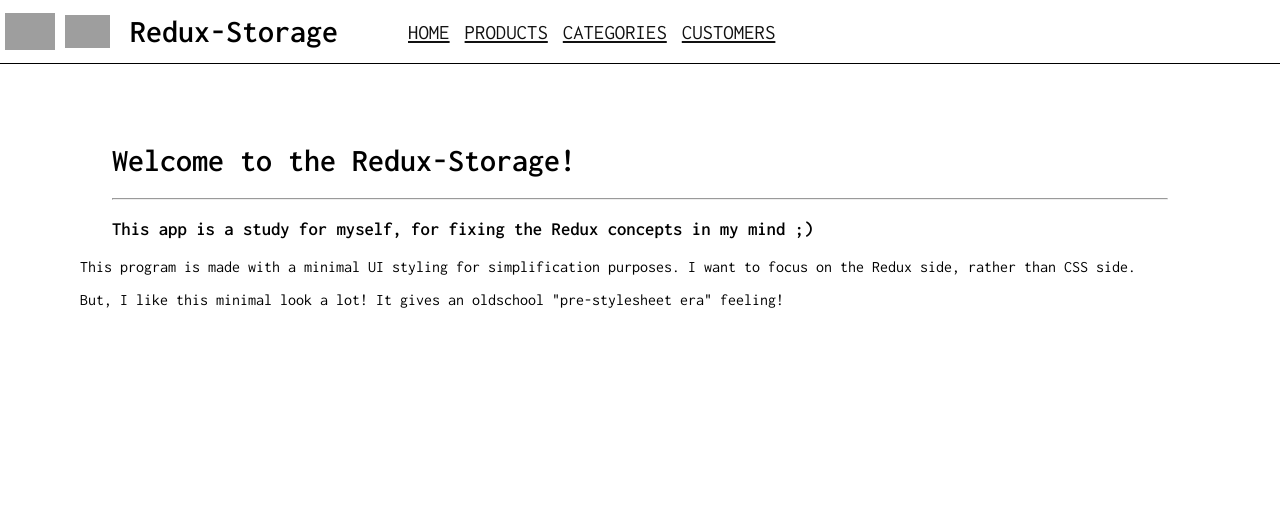
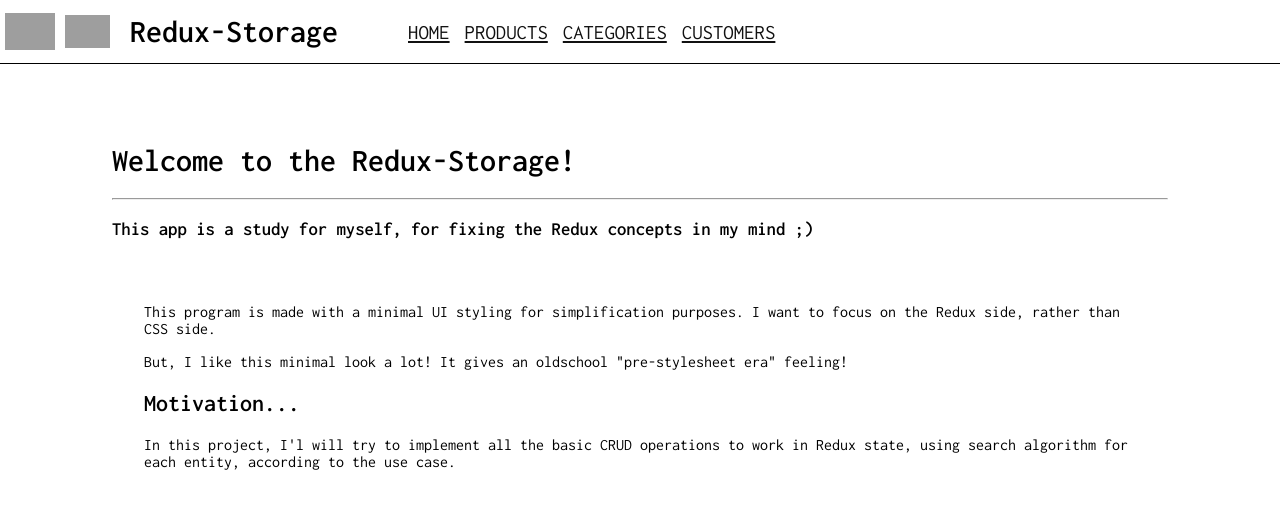
Before and after one commit to gabeFrancisco/Redux-Storage, a React (Create React App) app: page / in a window 1280 px wide. Shown: the top 508 px of the page. Built offline with nearby package versions, Linux system fonts and the light colour scheme; grey boxes are pictures that could not be loaded.

Commit message:
Created CategoriesPage and CategoriesList components and renamed some

```diff
--- a/src/App.js
+++ b/src/App.js
@@ -2,6 +2,7 @@
 import { BrowserRouter as Router, Routes, Route } from "react-router-dom";
 import HomePage from "./pages/HomePage";
 import ProductPage from "./pages/ProductsPage";
+import CategoriesPage from "./pages/CategoriesPage";
 
 function App() {
   return (
@@ -12,6 +13,7 @@
           <Routes>
             <Route path="/" element={<HomePage />} />
             <Route path="/products" element={<ProductPage />} />
+            <Route path="/categories" element={<CategoriesPage/>}/>
           </Routes>
         </div>
       </div>
--- a/src/components/Field/Field.js
+++ b/src/components/Fields/ProductField.js
@@ -1,5 +1,5 @@
 import React from "react";
-import "./Field.css";
+import "./ProductField.css";
 
 import { useFormik } from "formik";
 import { useDispatch } from "react-redux";
@@ -7,7 +7,7 @@
 
 import * as Yup from "yup";
 
-function Field() {
+function ProductField() {
   const dispatch = useDispatch();
   const formik = useFormik({
     initialValues: {
@@ -87,4 +87,4 @@
   );
 }
 
-export default Field;
+export default ProductField;
--- a/src/components/Products/List.js
+++ b/src/components/Lists/ProductsList.js
@@ -2,11 +2,11 @@
 import { useSelector } from "react-redux";
 import { useDispatch } from "react-redux";
 import { fetchProducts } from "../../store/actions/productsActions";
-import Field from "../Field/Field";
+import ProductField from "../Fields/ProductField";
 
 import "./List.css";
 
-function List() {
+function ProductsList() {
   const dispatch = useDispatch();
   const products = useSelector((state) => state.products.list);
 
@@ -38,11 +38,11 @@
           }): (
             <h1 id="loading">Loading...</h1>
           )}
-          <Field />
+          <ProductField/>
         </tbody>
       </table>
     </div>
   );
 }
 
-export default List;
+export default ProductsList;
--- /dev/null
+++ b/src/pages/CategoriesPage.js
@@ -0,0 +1,20 @@
+import React from "react";
+import Container from "../components/Container/Container";
+import SectionTitle from "../components/SectionTitle/SectionTitle";
+
+function CategoriesPage() {
+  return (
+    <div className="animateContent">
+      <SectionTitle
+        title="Categories"
+        subtitle="In this area you can manage your products' categories"
+      />
+
+      <Container>
+
+      </Container>
+    </div>
+  );
+}
+
+export default CategoriesPage;
--- a/src/pages/HomePage.js
+++ b/src/pages/HomePage.js
@@ -1,4 +1,5 @@
 import React from "react";
+import Container from "../components/Container/Container";
 import SectionTitle from "../components/SectionTitle/SectionTitle";
 
 function HomePage() {
@@ -9,12 +10,21 @@
         subtitle="This app is a study for myself, for fixing the Redux concepts in my mind ;)"
       />
 
+      <Container>
       <p>
         This program is made with a minimal UI styling for simplification
         purposes. I want to focus on the Redux side, rather than CSS side.
       </p>
 
       <p>But, I like this minimal look a lot! It gives an oldschool "pre-stylesheet era" feeling!</p>
+      <h2>Motivation...</h2>
+        <p>
+          In this project, I'l will try to implement all the basic CRUD
+          operations to work in Redux state, using search algorithm for each
+          entity, according to the use case.
+        </p>
+      </Container>
+
     </div>
   );
 }
--- a/src/pages/ProductsPage.js
+++ b/src/pages/ProductsPage.js
@@ -1,6 +1,6 @@
 import React from "redux";
 import Container from "../components/Container/Container";
-import List from "../components/Products/List";
+import List from "../components/Lists/ProductsList";
 import SectionTitle from "../components/SectionTitle/SectionTitle";
 
 function ProductPage() {
@@ -17,9 +17,9 @@
       <Container>
         <h2>Motivation...</h2>
         <p>
-          In this section, I'l will try to implement all the basic CRUD
-          operations to work in Redux state, using search algorithm for each
-          product, according to the use case
+          In this section, the app will create, update, delete and list all the products from the API.
+          The products' categories will be listed too with the API, so in order to asign one, you need to create it first.
+          I made this way to make multiple entity relations within the Redux state.
         </p>
       </Container>
     </div>
```
Also changed, not shown: src/components/Lists/CategoriesList.js (added, +11 -0 lines), src/components/Fields/ProductField.css (renamed from src/components/Field/Field.css), src/components/Lists/List.css (renamed from src/components/Products/List.css).
